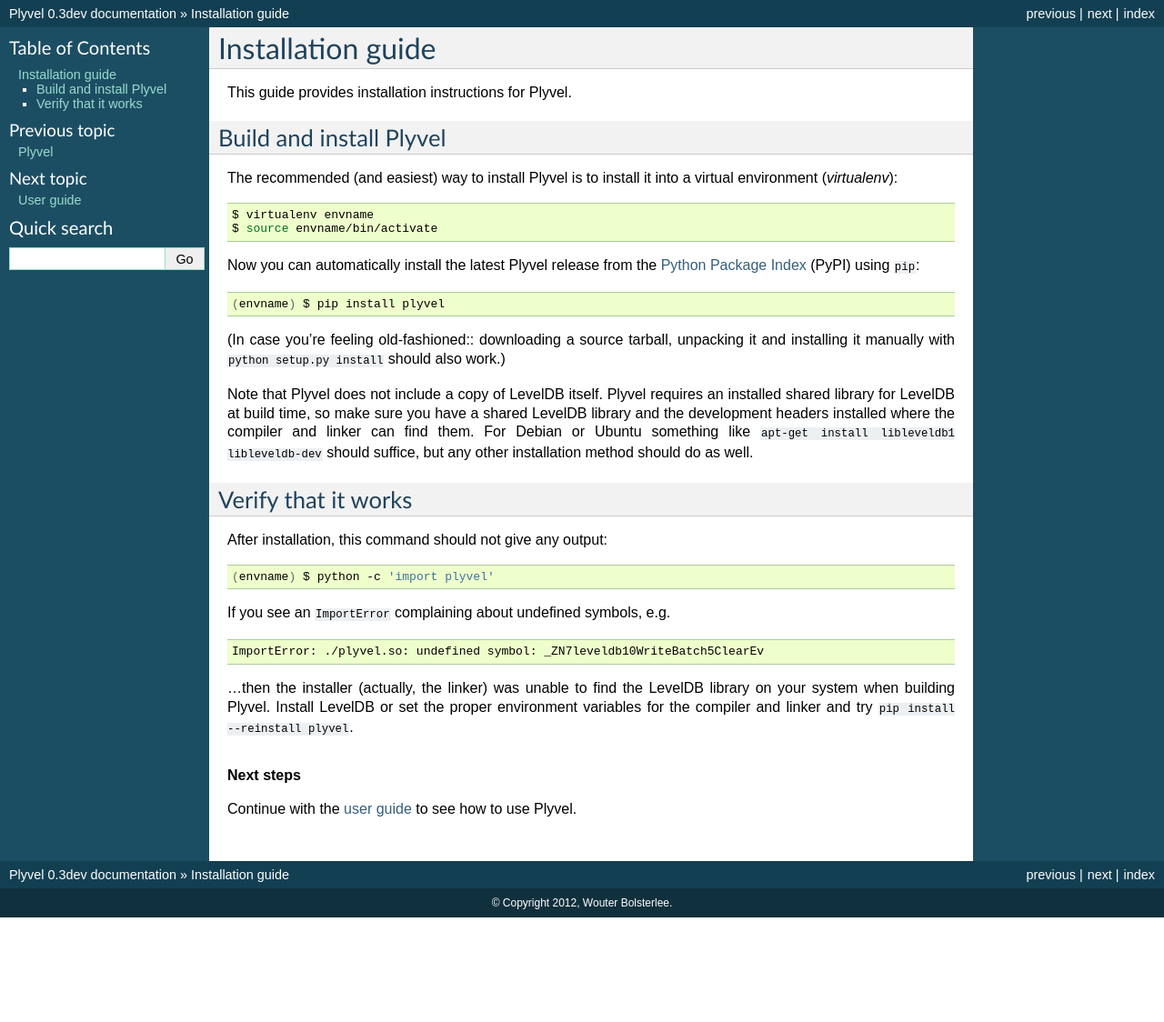
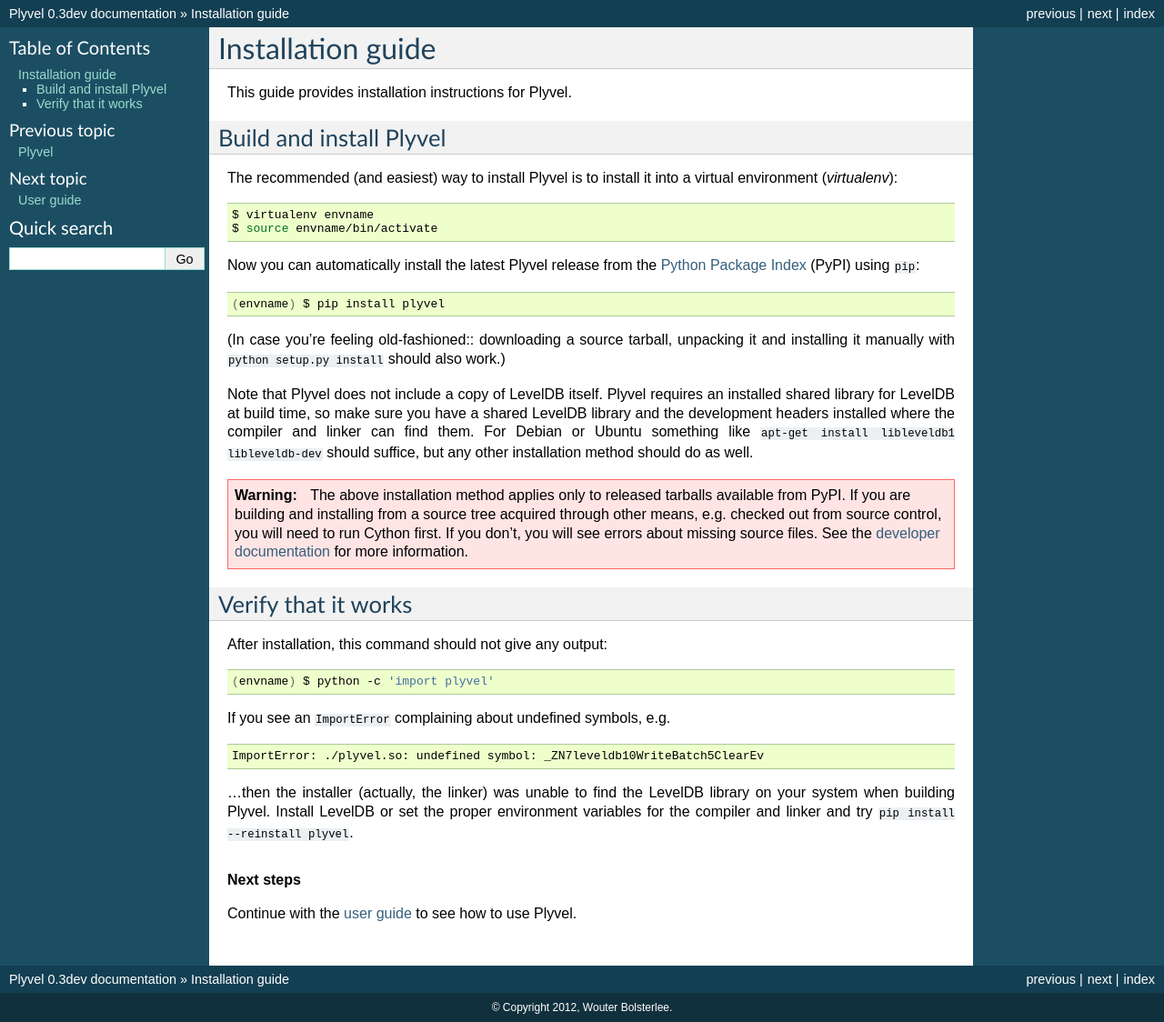
Before and after one commit to wbolster/plyvel, a Sphinx documentation site: the page built from doc/installation.rst, in a window 1280 px wide. Shown: the whole page at 91% size. Built offline with Sphinx 7.4.7, drawn with Linux system fonts in a browser that asks for light colours; before the commit the page ends 1009 px from its top, so only the background shows below that.

Commit message:
Add warning about running Cython in installation guide

```diff
--- a/doc/installation.rst
+++ b/doc/installation.rst
@@ -32,6 +32,15 @@
 libleveldb1 libleveldb-dev`` should suffice, but any other installation method
 should do as well.
 
+.. warning::
+
+   The above installation method applies only to released tarballs available
+   from PyPI. If you are building and installing from a source tree acquired
+   through other means, e.g. checked out from source control, you will need to
+   run Cython first. If you don't, you will see errors about missing source
+   files. See the :doc:`developer documentation <developer>` for more
+   information.
+
 
 Verify that it works
 ====================
```
